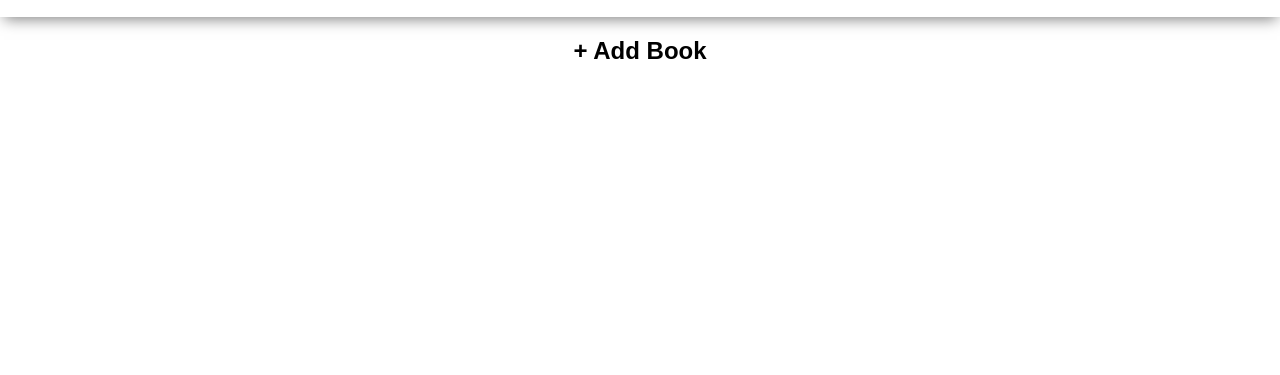
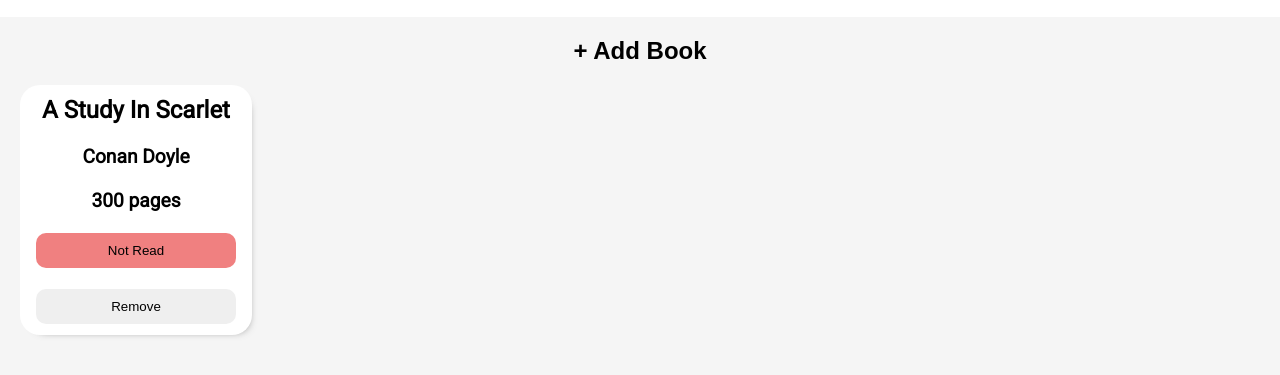
Before and after one commit to AbdulRehman164/Library, a website: page index.html in a window 1280 px wide. Shown: the part 65-440 px from the top of the page. Drawn offline with Linux system fonts and the light colour scheme; a web font is replaced by a local one.

Commit message:
designed the cards

```diff
--- a/index.html
+++ b/index.html
@@ -15,6 +15,7 @@
         <h2>library</h2>
         <button class="signinButton">Sign in</button>
     </header>
+    <main>
         <article class="buttonAndForm">
             <button class="addBook">+ Add Book</button>
             <form action="" class="bookForm">
@@ -40,6 +41,7 @@
             </form>
         </article>
         <article class="container"></article>
+    </main>
     <script src="script.js"></script>
 </body>
 
--- a/script.js
+++ b/script.js
@@ -26,16 +26,25 @@ function displayBooks() {
 
     const title = document.createElement('h1');
     title.textContent = book.title;
+    title.classList.add('cardTitle');
 
     const author = document.createElement('p');
     author.textContent = book.author;
+    author.classList.add('cardauthor');
 
     const pages = document.createElement('p');
     pages.textContent = book.pages;
+    pages.classList.add('cardPages');
 
     const readButton = document.createElement('button');
-    if (book.readIt === true) readButton.textContent = 'Not Read It';
-    else readButton.textContent = 'Read It';
+    readButton.classList.add('cardReadButton');
+    if (book.readIt === true) {
+      readButton.textContent = 'Not Read';
+      readButton.style.backgroundColor = 'lightcoral';
+    } else {
+      readButton.textContent = 'Read';
+      readButton.style.backgroundColor = 'lightgreen';
+    }
     readButton.addEventListener('click', () => {
       // eslint-disable-next-line no-param-reassign
       book.readIt = !book.readIt;
@@ -65,7 +74,12 @@ function addBookToLibrary() {
   submitButton.addEventListener('click', (event) => {
     event.preventDefault();
     myLibrary.push(
-      new Book(title.value, author.value, pages.value, readIt.checked)
+      new Book(
+        title.value,
+        author.value,
+        `${pages.value} pages`,
+        readIt.checked
+      )
     );
     displayBooks();
     blurDiv.classList.remove('blur');
@@ -73,4 +87,9 @@ function addBookToLibrary() {
   });
 }
 
+myLibrary.push(
+  new Book('A Study In Scarlet', 'Conan Doyle', '300 pages', true)
+);
+displayBooks();
+
 addBookToLibrary();
--- a/style.css
+++ b/style.css
@@ -16,11 +16,6 @@ body {
   height: 100%;
   background-color: rgba(0, 0, 0, 0.5);
   z-index: 1;
-}
-section {
-  /* height: 200px;
-  width: 200px; */
-  background: greenyellow;
 }
 
 .bookForm {
@@ -100,6 +95,7 @@ header {
   text-align: center;
   cursor: pointer;
   margin-top: 20px;
+  margin-bottom: 20px;
 }
 
 .buttonAndForm {
@@ -109,9 +105,38 @@ header {
 }
 
 .container {
-  /* border: 2px solid black; */
   display: grid;
-  grid-template-columns: repeat(4, 300px);
-  grid-auto-rows: 300px;
+  grid-template-columns: repeat(auto-fill, minmax(200px, 1fr));
+  grid-auto-rows: 250px;
   gap: 20px;
+  margin-left: 20px;
+  margin-right: 20px;
 }
+main {
+  background-color: whitesmoke;
+  height: 100vh;
+}
+section {
+  display: flex;
+  flex-direction: column;
+  align-items: center;
+  justify-content: space-around;
+  border-radius: 20px;
+  background-color: white;
+  box-shadow: 5px 5px 10px -10px rgba(0, 0, 0, 0.75);
+}
+.cardTitle {
+  font-size: 1.5rem;
+}
+section p {
+  font-weight: bold;
+  font-size: 1.2rem;
+}
+
+section button {
+  border: none;
+  padding: 10px 0px;
+  cursor: pointer;
+  width: 200px;
+  border-radius: 10px;
+}
```
Lines whose indentation alone changed are shown as unchanged.
